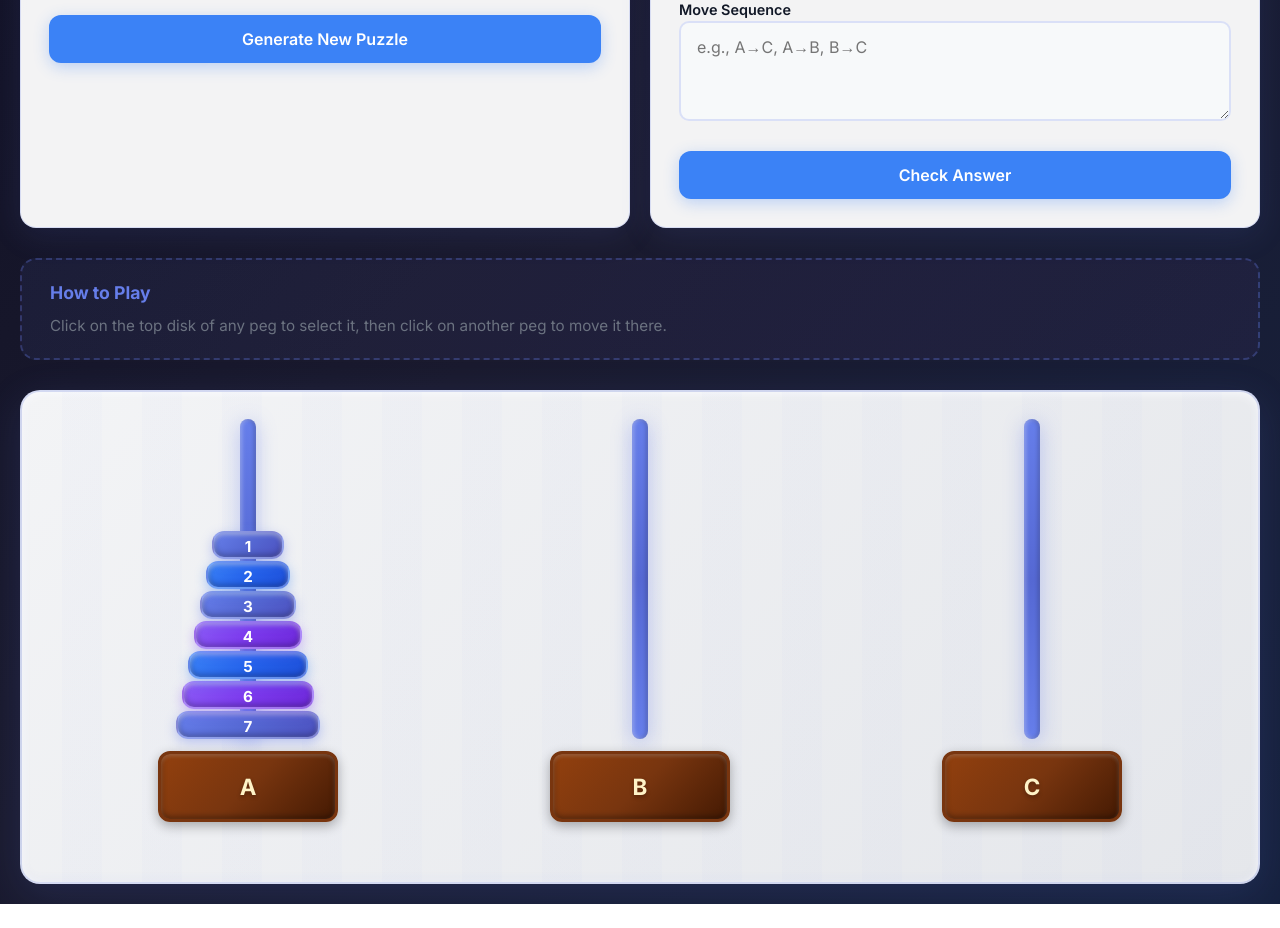
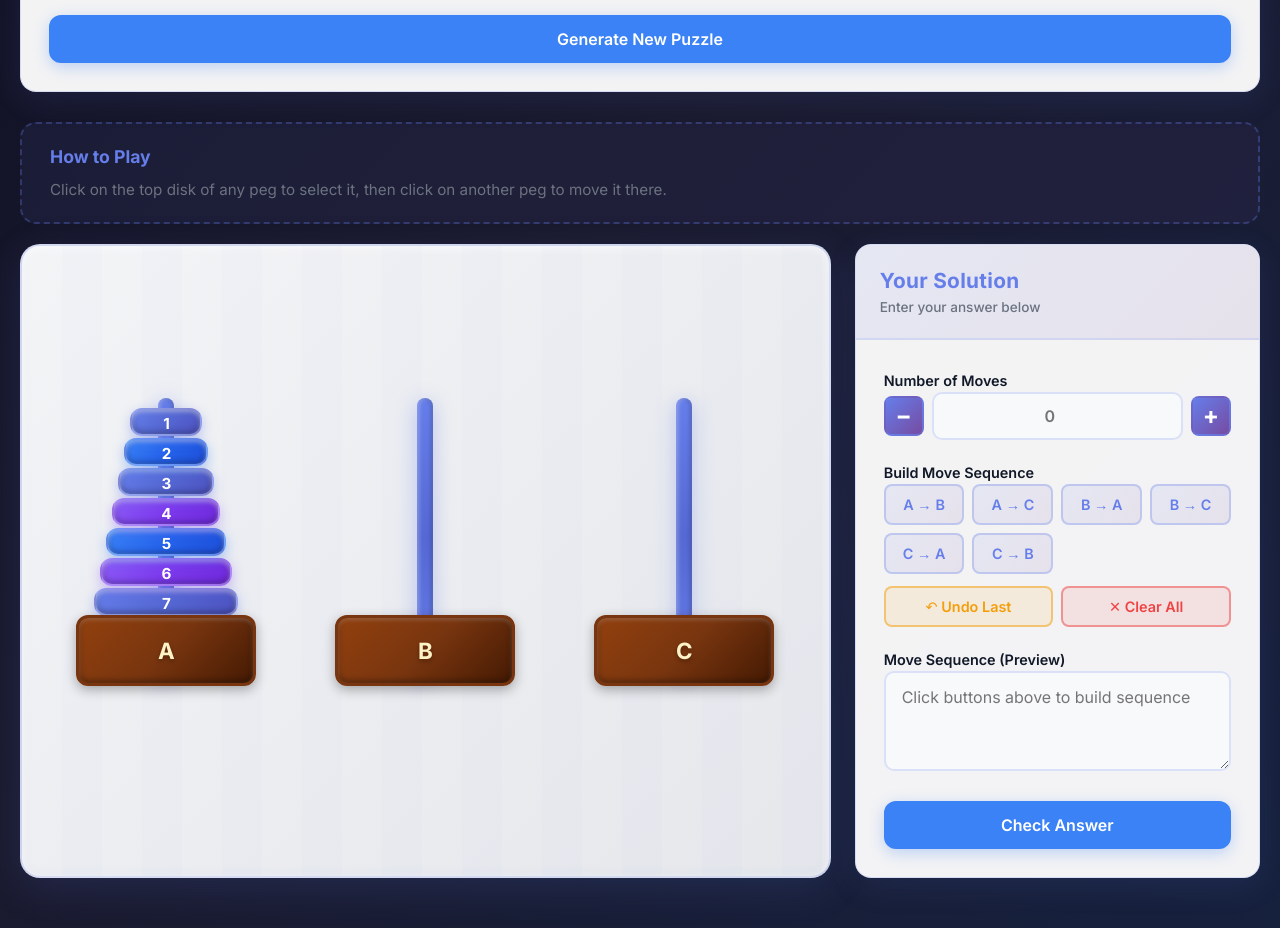
Before and after one commit to ZimraMohamed/PDSA-Course-Work, a React (Vite) app in the folder pdsa-frontend/: page /games/tower-of-hanoi in a window 1280 px wide. Shown: the part 520-1448 px from the top of the page. Before the commit the page ends 1424 px from the top, so only its background shows below. Built offline with nearby package versions, Linux system fonts and the light colour scheme.

Commit message:
fix: enhance Tower of Hanoi game UI with moves counter, sequence builder, and improved layout

```diff
--- a/pdsa-frontend/src/components/Games/TowerOfHanoi/TOHPGame.css
+++ b/pdsa-frontend/src/components/Games/TowerOfHanoi/TOHPGame.css
@@ -199,9 +199,17 @@
 
 /* Setup & inputs */
 .tohp-setup {
+  margin-bottom: 30px;
+}
+
+.tohp-setup-full-width {
+  margin-bottom: 24px;
+}
+
+.tohp-play-solution-container {
   display: grid;
-  grid-template-columns: 1fr 1fr;
-  gap: 20px;
+  grid-template-columns: 2fr 1fr;
+  gap: 24px;
   margin-bottom: 30px;
 }
 
@@ -336,6 +344,126 @@
 
 .input-group:last-of-type {
   margin-bottom: 24px;
+}
+
+/* Moves Counter with +/- buttons */
+.moves-counter {
+  display: flex;
+  align-items: center;
+  gap: 8px;
+}
+
+.counter-btn {
+  width: 40px;
+  height: 40px;
+  border: 2px solid rgba(102, 126, 234, 0.3);
+  background: linear-gradient(135deg, #667eea 0%, #764ba2 100%);
+  color: white;
+  font-size: 1.5rem;
+  font-weight: 700;
+  border-radius: 8px;
+  cursor: pointer;
+  transition: all 0.3s ease;
+  display: flex;
+  align-items: center;
+  justify-content: center;
+  line-height: 1;
+}
+
+.counter-btn:hover {
+  transform: scale(1.05);
+  box-shadow: 0 4px 12px rgba(102, 126, 234, 0.4);
+}
+
+.counter-btn:active {
+  transform: scale(0.95);
+}
+
+.counter-input {
+  flex: 1;
+  text-align: center;
+  font-weight: 600;
+  font-size: 1.1rem;
+}
+
+/* Move Builder */
+.move-builder {
+  display: flex;
+  flex-direction: column;
+  gap: 12px;
+}
+
+.move-builder-grid {
+  display: grid;
+  grid-template-columns: repeat(auto-fit, minmax(80px, 1fr));
+  gap: 8px;
+}
+
+.move-btn {
+  padding: 10px 12px;
+  background: linear-gradient(135deg, rgba(102, 126, 234, 0.1) 0%, rgba(118, 75, 162, 0.1) 100%);
+  border: 2px solid rgba(102, 126, 234, 0.3);
+  border-radius: 8px;
+  color: #667eea;
+  font-weight: 600;
+  font-size: 0.9rem;
+  cursor: pointer;
+  transition: all 0.2s ease;
+}
+
+.move-btn:hover {
+  background: linear-gradient(135deg, #667eea 0%, #764ba2 100%);
+  color: white;
+  transform: translateY(-2px);
+  box-shadow: 0 4px 12px rgba(102, 126, 234, 0.3);
+}
+
+.move-btn:active {
+  transform: translateY(0);
+}
+
+/* Move Actions */
+.move-actions {
+  display: flex;
+  gap: 8px;
+  justify-content: space-between;
+}
+
+.action-btn {
+  flex: 1;
+  padding: 10px 16px;
+  border: 2px solid;
+  border-radius: 8px;
+  font-weight: 600;
+  font-size: 0.9rem;
+  cursor: pointer;
+  transition: all 0.2s ease;
+}
+
+.remove-btn {
+  background: rgba(245, 158, 11, 0.1);
+  border-color: rgba(245, 158, 11, 0.5);
+  color: #f59e0b;
+}
+
+.remove-btn:hover {
+  background: #f59e0b;
+  border-color: #f59e0b;
+  color: white;
+  box-shadow: 0 4px 12px rgba(245, 158, 11, 0.3);
+}
+
+.clear-btn {
+  background: rgba(239, 68, 68, 0.1);
+  border-color: rgba(239, 68, 68, 0.5);
+  color: #ef4444;
+}
+
+.clear-btn:hover {
+  background: #ef4444;
+  border-color: #ef4444;
+  color: white;
+  box-shadow: 0 4px 12px rgba(239, 68, 68, 0.3);
 }
 
 .tsp-input-row {
@@ -534,11 +662,10 @@
 
 /* Main board area */
 .tohp-board {
-  margin-top: 30px;
   width: 100%;
   background: linear-gradient(135deg, #f3f4f6 0%, #e5e7eb 100%);
   border-radius: 20px;
-  padding: 50px 30px 60px;
+  padding: 40px 30px 50px;
   box-shadow:
     0 10px 40px rgba(102, 126, 234, 0.15),
     inset 0 2px 10px rgba(255, 255, 255, 0.8),
@@ -546,6 +673,11 @@
   border: 2px solid rgba(102, 126, 234, 0.2);
   position: relative;
   overflow: visible;
+  display: flex;
+  flex-direction: column;
+  align-items: center;
+  justify-content: center;
+  min-height: 500px;
 }
 
 .tohp-board::before {
@@ -573,6 +705,10 @@
   justify-content: space-around;
   height: 380px;
   position: relative;
+  width: 100%;
+  max-width: 900px;
+  margin: 0 auto;
+  gap: 30px;
 }
 
 .tohp-peg-wrapper {
@@ -581,6 +717,7 @@
   flex-direction: column-reverse;
   align-items: center;
   cursor: pointer;
+  padding-bottom: 0;
 }
 
 /* Individual peg slot */
@@ -592,16 +729,17 @@
   justify-content: center;
   align-items: flex-end;
   z-index: 1;
+  padding-bottom: 60px;
 }
 
 /* The peg itself */
 .tohp-peg {
   width: 16px;
-  height: 320px;
+  height: 280px;
   background: linear-gradient(180deg, #667eea 0%, #5568d3 50%, #667eea 100%);
   border-radius: 8px;
   position: absolute;
-  bottom: 0;
+  bottom: 68px;
   box-shadow:
     0 4px 20px rgba(102, 126, 234, 0.4),
     inset 2px 0 4px rgba(255, 255, 255, 0.3),
@@ -610,7 +748,7 @@
 
 .tohp-peg-label {
   position: relative;
-  margin-top: 12px;
+  margin-top: 16px;
   font-weight: 700;
   color: #fef3c7;
   font-size: 1.4rem;
@@ -632,7 +770,7 @@
 /* Disk stack */
 .tohp-disk-stack {
   position: relative;
-  bottom: 0;
+  bottom: 70px;
   display: flex;
   flex-direction: column;
   align-items: center;
@@ -644,7 +782,7 @@
   height: 28px;
   background: linear-gradient(135deg, #667eea 0%, #5568d3 50%, #4c51bf 100%);
   border-radius: 12px;
-  transition: all 0.3s cubic-bezier(0.4, 0, 0.2, 1);
+  transition: all 0.3s cubic-bezier(0.68, -0.55, 0.265, 1.55);
   text-align: center;
   position: absolute;
   line-height: 28px;
@@ -690,8 +828,20 @@
   box-shadow:
     0 6px 30px rgba(245, 158, 11, 0.6),
     inset 0 2px 4px rgba(255, 255, 255, 0.5);
-  transform: translateY(-8px) scale(1.05);
-  animation: pulse 1s infinite;
+  transform: translateY(-20px) scale(1.08);
+  animation: diskFloat 1s infinite ease-in-out;
+  z-index: 100;
+}
+
+@keyframes diskFloat {
+  0%, 100% {
+    transform: translateY(-20px) scale(1.08);
+    box-shadow: 0 8px 35px rgba(245, 158, 11, 0.7), inset 0 2px 4px rgba(255, 255, 255, 0.5);
+  }
+  50% {
+    transform: translateY(-28px) scale(1.1);
+    box-shadow: 0 12px 45px rgba(245, 158, 11, 0.9), inset 0 2px 4px rgba(255, 255, 255, 0.5);
+  }
 }
 
 @keyframes pulse {
--- a/pdsa-frontend/src/components/Games/TowerOfHanoi/TOHPGame.tsx
+++ b/pdsa-frontend/src/components/Games/TowerOfHanoi/TOHPGame.tsx
@@ -14,6 +14,7 @@ const TOHPGame: React.FC = () => {
   const [userSequence, setUserSequence] = useState<string>("");
   const [userAnswer, setUserAnswer] = useState<string>("");
   const [correctAnswer, setCorrectAnswer] = useState<string>("");
+  const [recordedMoves, setRecordedMoves] = useState<string[]>([]);
 
   // Game progress tracking
   const [passedRounds, setPassedRounds] = useState<number>(0);
@@ -34,6 +35,8 @@ const TOHPGame: React.FC = () => {
     pegIndex: number;
     size: number;
   } | null>(null);
+
+  const [isAnimating, setIsAnimating] = useState<boolean>(false);
 
   // Initialize pegs whenever numPegs or numDisks changes
   useEffect(() => {
@@ -79,7 +82,43 @@ const TOHPGame: React.FC = () => {
     setNumDisks(newCount);
     setUserMovesCount("");
     setUserSequence("");
+    setRecordedMoves([]);
     console.log(`New game generated with ${newCount} disks.`);
+  };
+
+  const incrementMoves = () => {
+    const current = parseInt(userMovesCount) || 0;
+    setUserMovesCount((current + 1).toString());
+  };
+
+  const decrementMoves = () => {
+    const current = parseInt(userMovesCount) || 0;
+    if (current > 0) {
+      setUserMovesCount((current - 1).toString());
+    }
+  };
+
+  const addMoveToSequence = (from: string, to: string) => {
+    const move = `${from}→${to}`;
+    const newMoves = [...recordedMoves, move];
+    setRecordedMoves(newMoves);
+    setUserSequence(newMoves.join(", "));
+    incrementMoves();
+  };
+
+  const removeLastMove = () => {
+    if (recordedMoves.length > 0) {
+      const newMoves = recordedMoves.slice(0, -1);
+      setRecordedMoves(newMoves);
+      setUserSequence(newMoves.join(", "));
+      decrementMoves();
+    }
+  };
+
+  const clearMoves = () => {
+    setRecordedMoves([]);
+    setUserSequence("");
+    setUserMovesCount("");
   };
 
   const handleSubmit = async (e: React.FormEvent) => {
@@ -154,6 +193,8 @@ const TOHPGame: React.FC = () => {
 
 
   const handlePegClick = (pegIndex: number) => {
+    if (isAnimating) return; // Prevent clicks during animation
+
     console.log(`Peg clicked: ${pegIndex}`);
     const peg = pegs[pegIndex];
 
@@ -180,6 +221,11 @@ const TOHPGame: React.FC = () => {
       return;
     }
 
+    // Start animation
+    setIsAnimating(true);
+
+    // Update pegs after animation delay
+    setTimeout(() => {
       setPegs((prev) => {
         const copy = prev.map((p) => [...p]);
         copy[selectedDisk.pegIndex].pop();
@@ -191,6 +237,8 @@ const TOHPGame: React.FC = () => {
         `Moved disk ${movingDisk} from peg ${selectedDisk.pegIndex} to peg ${pegIndex}`
       );
       setSelectedDisk(null);
+      setIsAnimating(false);
+    }, 300); // Animation duration
   };
 
   const diskWidth = (diskSize: number) => {
@@ -238,7 +286,8 @@ const TOHPGame: React.FC = () => {
         </div>
       </div>
 
-      <div className="tohp-setup">
+      {/* Game Setup Section - Full Width */}
+      <div className="tohp-setup-full-width">
         <div className="tohp-card tsp-setup-card">
           <div className="tsp-card-header">
             <h3>Game Setup</h3>
@@ -274,7 +323,62 @@ const TOHPGame: React.FC = () => {
             </button>
           </div>
         </div>
+      </div>
 
+      {/* Instructions Section */}
+      <div className="tohp-instructions">
+        <div className="instruction-content">
+          <h3>How to Play</h3>
+          <p>Click on the top disk of any peg to select it, then click on another peg to move it there.</p>
+        </div>
+      </div>
+
+      {/* Play Area and Solution Container */}
+      <div className="tohp-play-solution-container">
+        {/* Play Area - Board */}
+        <div className="tohp-board">
+          <div className="tohp-pegs-container">
+            {pegs.map((peg, pegIndex) => (
+              <div
+                key={pegIndex}
+                className="tohp-peg-wrapper"
+                onClick={() => handlePegClick(pegIndex)}
+              >
+                <div className="tohp-peg-slot">
+                  <div className="tohp-peg" />
+                  <div className="tohp-disk-stack">
+                    {peg.map((diskSize, diskIndex) => {
+                      const w = diskWidth(diskSize);
+                      const bottomPos = diskIndex * (DISK_HEIGHT + DISK_GAP);
+                      const isSelected =
+                        selectedDisk?.pegIndex === pegIndex &&
+                        selectedDisk?.size === diskSize &&
+                        diskIndex === peg.length - 1;
+
+                      return (
+                        <div
+                          key={diskIndex}
+                          className={`tohp-disk ${isSelected ? "selected-disk" : ""}`}
+                          style={{
+                            "--disk-width": `${w}px`,
+                            "--disk-bottom": `${bottomPos}px`,
+                          } as React.CSSProperties}
+                        >
+                          {diskSize}
+                        </div>
+                      );
+                    })}
+                  </div>
+                </div>
+                <div className="tohp-peg-label">
+                  {String.fromCharCode(65 + pegIndex)}
+                </div>
+              </div>
+            ))}
+          </div>
+        </div>
+
+        {/* Your Solution Section */}
         <form
           className="tohp-card tsp-setup-card tohp-user-inputs"
           onSubmit={handleSubmit}
@@ -288,23 +392,64 @@ const TOHPGame: React.FC = () => {
               <label htmlFor="num-moves" className="input-label">
                 Number of Moves
               </label>
+              <div className="moves-counter">
+                <button type="button" className="counter-btn" onClick={decrementMoves}>
+                  −
+                </button>
                 <input
                   id="num-moves"
                   type="number"
                   value={userMovesCount}
                   onChange={(e) => setUserMovesCount(e.target.value)}
-                placeholder="Enter total moves"
-                className="modern-input"
+                  placeholder="0"
+                  className="modern-input counter-input"
+                  readOnly
                 />
+                <button type="button" className="counter-btn" onClick={incrementMoves}>
+                  +
+                </button>
+              </div>
+            </div>
+
+            <div className="input-group">
+              <label className="input-label">
+                Build Move Sequence
+              </label>
+              <div className="move-builder">
+                <div className="move-builder-grid">
+                  {['A', 'B', 'C', ...(numPegs === 4 ? ['D'] : [])].map((from) =>
+                    ['A', 'B', 'C', ...(numPegs === 4 ? ['D'] : [])]
+                      .filter((to) => to !== from)
+                      .map((to) => (
+                        <button
+                          key={`${from}-${to}`}
+                          type="button"
+                          className="move-btn"
+                          onClick={() => addMoveToSequence(from, to)}
+                        >
+                          {from} → {to}
+                        </button>
+                      ))
+                  )}
+                </div>
+                <div className="move-actions">
+                  <button type="button" className="action-btn remove-btn" onClick={removeLastMove}>
+                    ↶ Undo Last
+                  </button>
+                  <button type="button" className="action-btn clear-btn" onClick={clearMoves}>
+                    ✕ Clear All
+                  </button>
+                </div>
+              </div>
             </div>
 
             <div className="input-group">
               <label htmlFor="seq-moves" className="input-label">
-                Move Sequence
+                Move Sequence (Preview)
               </label>
               <textarea
                 id="seq-moves"
-                placeholder="e.g., A→C, A→B, B→C"
+                placeholder="Click buttons above to build sequence"
                 value={userSequence}
                 onChange={(e) => setUserSequence(e.target.value)}
                 rows={3}
@@ -335,61 +480,6 @@ const TOHPGame: React.FC = () => {
         </div>
       )}
 
-      <div className="tohp-instructions">
-        <div className="instruction-content">
-          <h3>How to Play</h3>
-          <p>Click on the top disk of any peg to select it, then click on another peg to move it there.</p>
-        </div>
-      </div>
-
-      <div className="tohp-board">
-        <div className="tohp-pegs-container">
-          {pegs.map((peg, pegIndex) => (
-            <div
-              key={pegIndex}
-              className="tohp-peg-wrapper"
-              onClick={() => handlePegClick(pegIndex)}
-            >
-              <div className="tohp-peg-label">
-                {String.fromCharCode(65 + pegIndex)}
-              </div>
-              <div
-                className={`tohp-peg-slot ${
-                  selectedDisk?.pegIndex === pegIndex ? "selected-slot" : ""
-                }`}
-              >
-                <div className="tohp-peg"></div>
-                <div className="tohp-disk-stack">
-                  {peg.map((diskSize, idx) => {
-                    const bottom = idx * (DISK_HEIGHT + DISK_GAP);
-                    const isTop = idx === peg.length - 1;
-                    const isSelected =
-                      selectedDisk?.pegIndex === pegIndex &&
-                      selectedDisk.size === diskSize &&
-                      isTop;
-                    return (
-                      <div
-                        key={idx}
-                        className={`tohp-disk ${isTop ? "top-disk" : ""} ${
-                          isSelected ? "selected-disk" : ""
-                        }`}
-                        style={{
-                          ['--disk-width' as string]: `${diskWidth(diskSize)}px`,
-                          ['--disk-bottom' as string]: `${bottom}px`,
-                        } as React.CSSProperties}
-                        title={`Disk ${diskSize}`}
-                      >
-                        {diskSize}
-                      </div>
-                    );
-                  })}
-                </div>
-              </div>
-            </div>
-          ))}
-        </div>
-      </div>
-
       {/* Confirm Leave Dialog */}
       <ConfirmDialog
         isOpen={showConfirmDialog}
```
Lines whose indentation alone changed are shown as unchanged.
